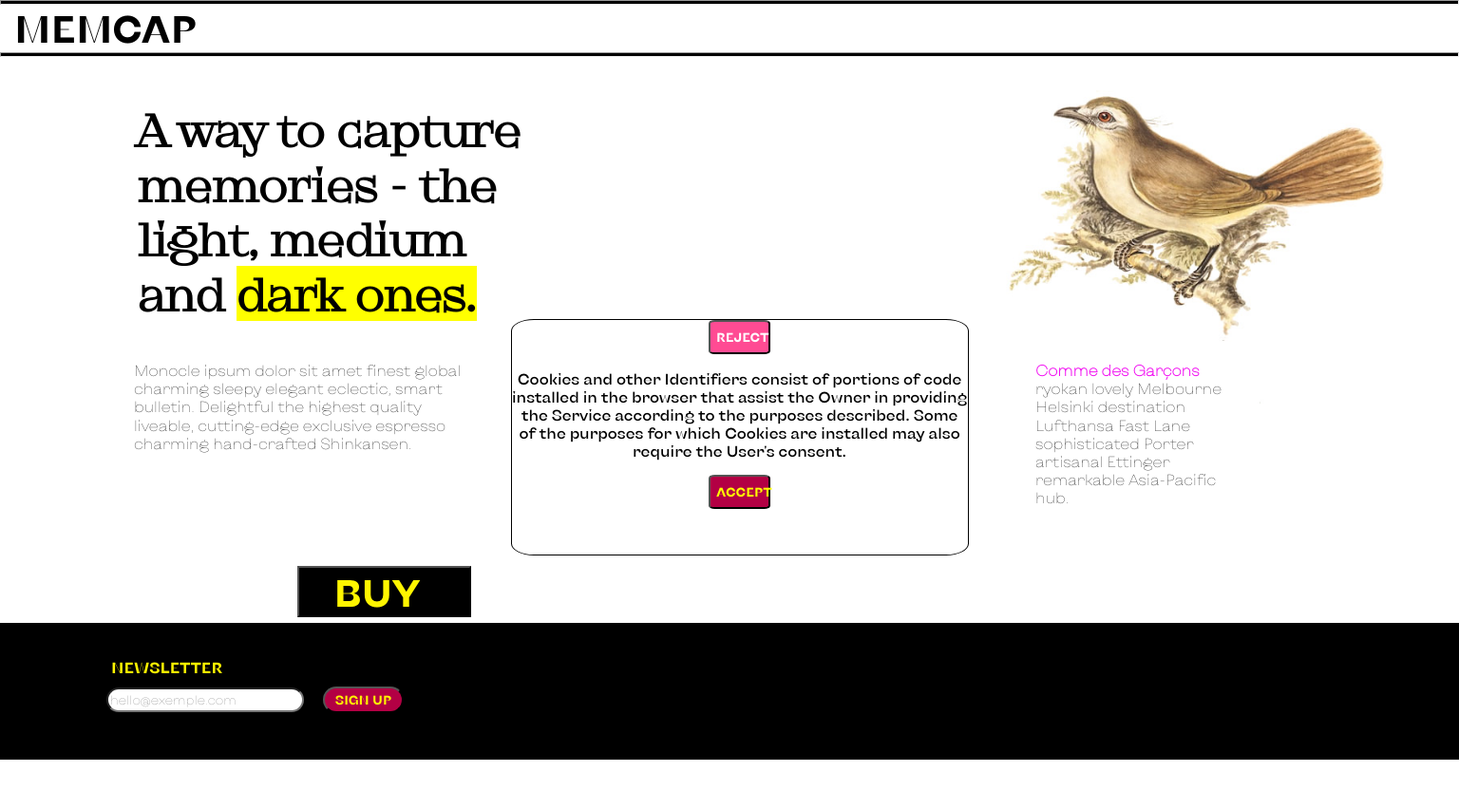
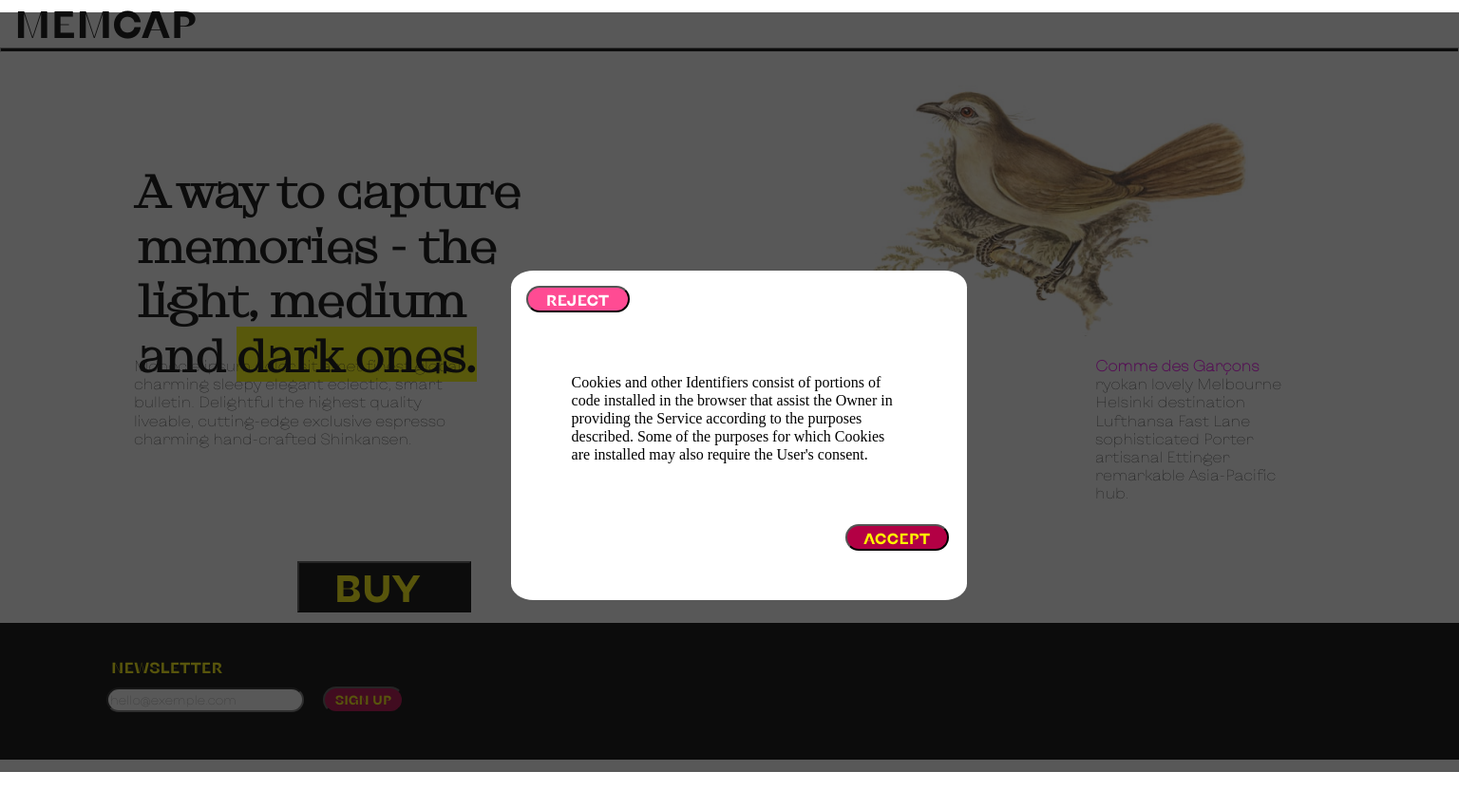
Before and after one commit to YounesEch/memories, a website built with Vite: page index.html in a window 1536 px wide. Shown: the top 852 px of the page at 95% size. Before the commit the page ends 800 px from the top, so only its background shows below. Built offline with nearby package versions, Linux system fonts and the light colour scheme.

Commit message:
ändringar i koden

```diff
--- a/index.html
+++ b/index.html
@@ -8,7 +8,6 @@
     <title>Memories collector</title>
 </head>
 <body>
-  <header>
   <nav id="nav" class="active">
     <ul>
         <a>buy</a>
@@ -17,8 +16,8 @@
         <a>now</a>
     </ul>
   </nav>
-  <section class="pageOne">
-    <hr>
+  <section class="Container">
+    <header>
       <div class="headerContainer">
         <h1>Memcap</h1>
         <button class="menu" aria-label="menu">
@@ -43,13 +42,14 @@
       </section>
       <button class="buttonDesktop"><h3>buy</h3></button>
     </section>
-    <section class="wrapper">
+
+    <div class="wrapper">
       <div class="cookies">
         <button class="reject">Reject</button>
         <p class="cookiesText">Cookies and other Identifiers consist of portions of code installed in the browser that assist the Owner in providing the Service according to the purposes described. Some of the purposes for which Cookies are installed may also require the User's consent.</p>
         <button class="accept">accept</button>
       </div>
-    </section>
+    </div>
 
     <footer>
       <h5>Newsletter</h5>
@@ -59,7 +59,6 @@
     <button class="sign">sign up</button>
       </footer>
   </section>
-
   <script src="main.js"></script>
 </body>
 </html>
--- a/main.js
+++ b/main.js
@@ -1,5 +1,6 @@
 const hamburger = document.querySelector('.menu');
 const navMenu = document.querySelector('#nav');
+const container= document.querySelector('.Container');
 
 hamburger.addEventListener('click', menuOpen);
 navMenu.addEventListener('click', navOpen);
@@ -8,6 +9,7 @@ function menuOpen () {;
   navMenu.classList.toggle('active');
   hamburger.classList.remove('active');
   hamburger.classList.toggle('rotate');
+  container.classList.toggle('transparentBackground');
 }
 
 function navOpen(){
--- a/main.scss
+++ b/main.scss
@@ -62,6 +62,10 @@ body {
     font-family: Heading;
   }
 
+  .transparentBackground{
+    background: rgba(18, 18, 18, 0.6);
+    min-height: 100vh;
+  }
 
   .menu{
     z-index: 2;
@@ -87,7 +91,7 @@ body {
 
   nav{
     width: 70%;
-    min-height: 109vh;
+    min-height: 100vh;
     background-color: #fff;
     right: 0;
     position: absolute;
@@ -108,9 +112,10 @@ body {
     width: 147px;
   }
 
-  .container1{
+  .container1 {
     width: 284px;
-    margin-left: 13px;
+    left: 145px;
+    position: relative;
     font-size: 33px;
     line-height: 39.6px;
     height: 204px;
@@ -132,7 +137,8 @@ body {
 
   .container2{
     width: 292px;
-    margin-left: 100px;
+    position: relative;
+    left: 120px;
     font-size: 16px;
     line-height: 19.2px;
     font-weight: 350;
@@ -151,7 +157,8 @@ body {
   .container3{
     height:155px;
     width: 292px;
-    margin-left: 8px;
+    position: relative;
+    left: 16px;
     font-size: 16px;
     line-height: 19.2px;
     font-family: pageText;
@@ -170,6 +177,7 @@ body {
     line-height: 19.2px;
     font-family: pageText;
     font-weight: 350;
+    top: 26px;
   }
 
   footer{
@@ -187,14 +195,15 @@ body {
   .container1{
     width: 285px;
     height: 430px;
-    margin-left: 122px;
     font-size: 48px;
     line-height: 57.6px;
+    position: relative;
+    left: 122px;
   }
 
   .imgTablet{
     display: block;
-    left: 5rem;
+    left: 10rem;
     position: relative;
   }
 
@@ -202,14 +211,16 @@ body {
   .container2{
     width: 288px;
     height: 135px;
-    margin-left: 424px;
+    position: relative;
+    left: 427px;
   }
 
   .container3{
     width: 288px;
     height: 155px;
-    margin-left: 119px;
-  }
+    left: 119px;
+    position: relative;
+    }
 
   .imgMobile{
     display: none;
@@ -218,7 +229,8 @@ body {
   .container4{
     width: 287px;
     height: 104px;
-    margin-left: 324px;
+    position: relative;
+    left: 324px;
   }
 
   }
@@ -226,42 +238,74 @@ body {
 
 
   @media screen and (min-width: 1512px) {
+
+    .wrapper{
+      z-index: 1;
+      background: rgba(18, 18, 18, 0.7);
+      height: 100vh;
+      position: relative;
+      bottom: 77vh;
+    }
+
     .cookies{
       display: block;
-      border: 1px solid black;
       width: 480px;
-      height: 247px;
+      height: 347px;
       border-radius: 5%;
-      text-align: center;
       background-color: white;
       position: absolute;
       left: 35vw;
-      z-index: 1;
+      z-index: 2;
       margin-right: 0;
-      top: 21rem;
+      top: 17rem;
       font-family: cookiesFont;
+      opacity: 100%;
+    }
+
+    .cookies p{
+      font-style: normal;
+      font-weight: 500;
+      font-size: 16px;
+      line-height: 19px;
+      margin-left: 4rem;
+      margin-right: 4rem;
+      position: relative;
+      top: 4rem;
+      color: black;
+      font-weight: 500;
+      font-family: BoldFonts;
     }
 
     .accept{
-      height: 36px;
-      width: 65px;
-      background-color:#B30044;
-      color: yellow;
-      border-radius: 10%;
-      align-items: center;
+      width: 109px;
+      height: 28px;
+      background-color: #B30044;
+      border-radius: 20px;
+      font-style: normal;
+      font-size: 16px;
+      line-height: 19px;
+      color: #FFF500;
+      position: relative;
+      left: 22rem;
+      top: 7rem;
       font-family: BoldFont;
       text-transform: uppercase;
     }
 
     .reject{
-      height: 36px;
-      width: 65px;
-      background-color: #FF4B93;
-      color: white;
-      border-radius: 10%;
-      align-items: center;
       font-family: BoldFont;
       text-transform: uppercase;
+      width: 109px;
+      height: 28px;
+      background-color: #FF4B93;
+      border-radius: 20px;
+      font-weight: 700;
+      font-size: 16px;
+      line-height: 19px;
+      color: #FFFFFF;
+      position: relative;
+      top: 1rem;
+      left: 1rem;
     }
 
     .textImg{
@@ -274,10 +318,13 @@ body {
     }
     .container1{
       width: 418px;
-      height: 228px;
-      margin-left: 145px;
+      height: 430px;
       font-size: 48px;
       line-height: 57.6px;
+      position: relative;
+      top: 69px;
+      font-size: 48px;
+      left: 145px;
     }
 
     .imgTablet {
@@ -295,12 +342,16 @@ body {
     .rowDesktop{
       display: flex;
       height: 27vh;
+      position: relative;
     }
 
     .container2{
       width: 353px;
       height: 135px;
-      margin-left: 141px;
+      font-size: 16px;
+      font-weight: 350;
+      position: relative;
+      left: 141px;
     }
 
     .single{
@@ -318,6 +369,9 @@ body {
       right: 99px;
       background-color: #000;
       left: 313px;
+      font-size: 40px;
+      font-weight: 700;
+      line-height: 48px;
     }
 
     .buttonDesktop:hover{
@@ -339,13 +393,17 @@ body {
     .container3{
       width: 356px;
       height: 155px;
-      margin-left: 10rem;
+      font-weight: 350;
+      font-size: 16px;
+      left: 250px;
     }
 
     .container4{
       width: 229px;
       height: 163px;
-      margin-left: 5rem;
+      font-size: 16px;
+      font-weight:350;
+      top: 0px;
     }
 
     .purple{
```
Also changed, not shown: main.css, 1 other file. Lines whose indentation alone changed are shown as unchanged.
